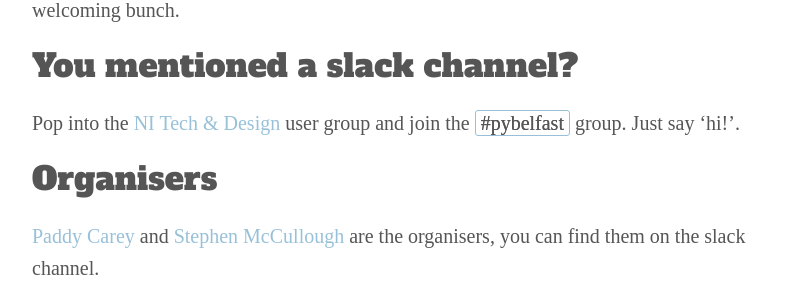
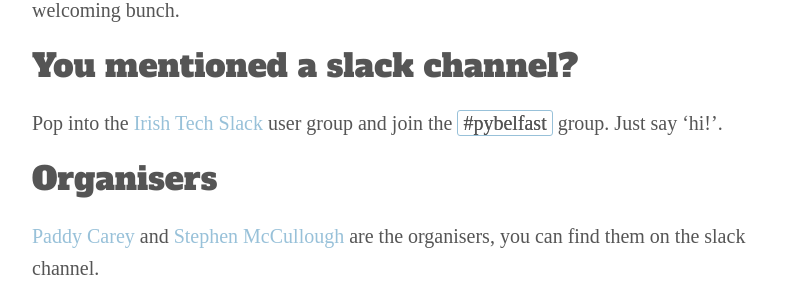
Before and after one commit to pybelfast/pybelfast.github.io, a Jekyll site: the page built from _pages/about.md, in a window 1280 px wide. Shown: the part 766-1066 px from the top of the page, without its empty margins (238-1041 px from the left). Built offline with Jekyll 4.4.1, drawn with Linux system fonts in a browser that asks for light colours; some web fonts are replaced.

Commit message:
updating slack link

```diff
--- a/_pages/about.md
+++ b/_pages/about.md
@@ -17,7 +17,7 @@ Yes we encourage people to talk. Drop by the slack channel and let us know, we
 are a very welcoming bunch.
 
 ## You mentioned a slack channel?
-Pop into the [NI Tech & Design](http://nitech.herokuapp.com/) user group and
+Pop into the [Irish Tech Slack](http://irishtechcommunity.com/) user group and
 join the `#pybelfast` group. Just say 'hi!'.
 
 ## Organisers
```
